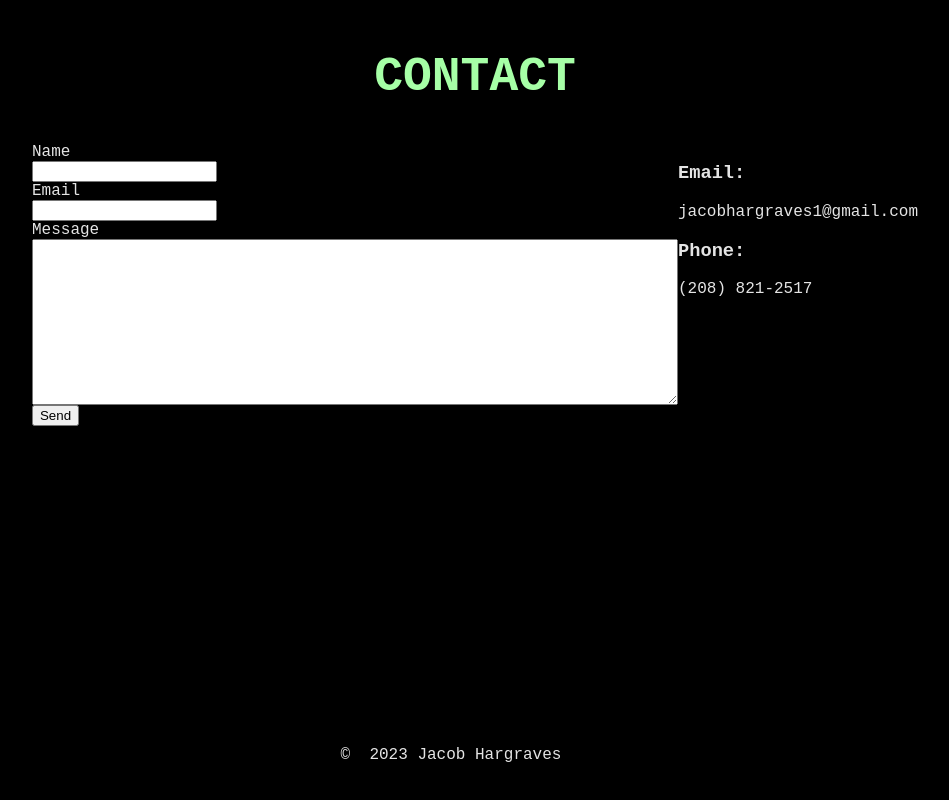
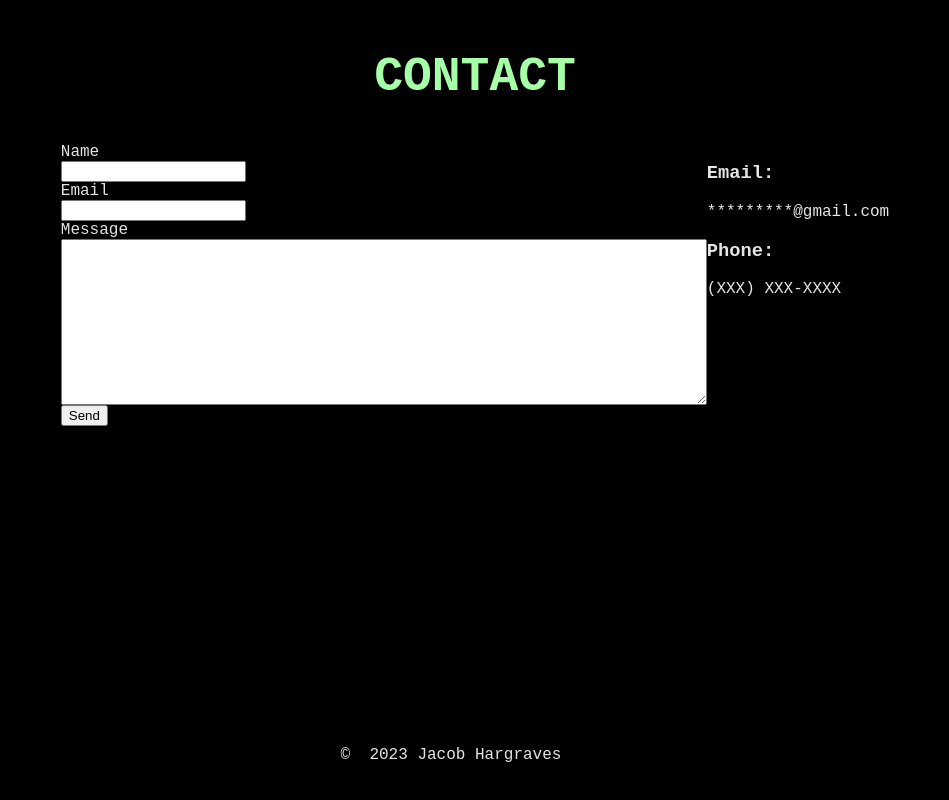
Before and after one commit to jacobhargraves/bootcamp-portfolio, a plain HTML site: page index.html in a window 1280 px wide. Shown: the part 1778-2578 px from the top of the page, without its empty margins (189-1138 px from the left). Drawn offline with Linux system fonts and the light colour scheme.

Commit message:
edit info

```diff
--- a/index.html
+++ b/index.html
@@ -91,9 +91,9 @@
                 </form>
                 <div class="contact_info_content">
                     <h3>Email:</h3>
-                    <p>jacobhargraves1@gmail.com</p>
+                    <p>*********@gmail.com</p>
                     <h3>Phone:</h3>
-                    <p>(208) 821-2517</p>
+                    <p>(XXX) XXX-XXXX</p>
                 </div>
             </div>
         </section>
```
